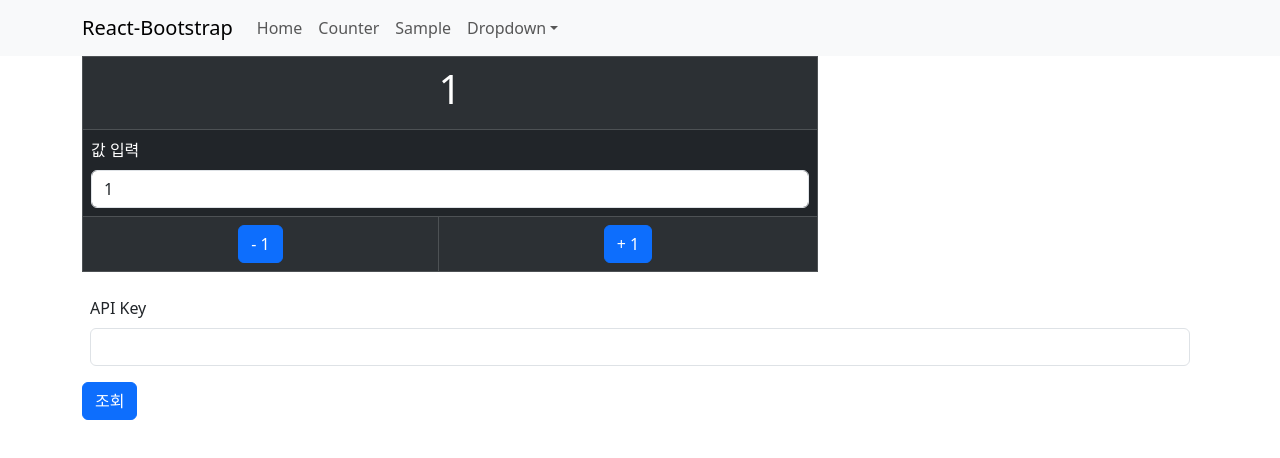
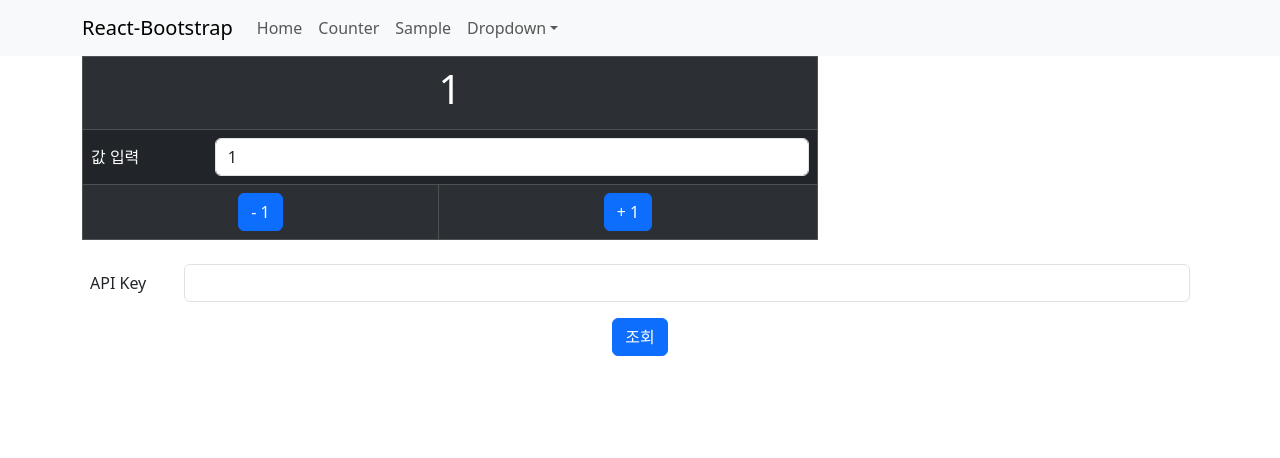
Before and after one commit to leeyomyeon/sample-project, a React (Create React App) app: page /counter in a window 1280 px wide. Shown: the top 458 px of the page. Built offline with nearby package versions, Linux system fonts and the light colour scheme.

Commit message:
dynamic formInput 추가

```diff
--- a/src/pages/components/FormInput.js
+++ b/src/pages/components/FormInput.js
@@ -1,15 +1,33 @@
 import React from 'react';
-import { FormGroup, FormLabel, FormControl } from 'react-bootstrap';
+import { FormGroup, FormLabel, FormControl, Row, Col } from 'react-bootstrap';
 
-const FormInput = ({id, label, register, ...props}) => {
-
+const FormInput = ({id, label, register, horizontal = false, labelSize = 2, ...props}) => {
     return (
-        <FormGroup controlId={id}>
-            <FormLabel>
-                {label}
-            </FormLabel>
-            <FormControl {...register(id)} {...props} />
-        </FormGroup>
+        <>
+            {/*
+                FormGroup controlId = HTML에서 Element의 ID임
+                FormControl register를 등록해두면
+                useForm에 의해 값을 가져올 수 있음.
+            */}
+            {
+                horizontal ? (
+                    <FormGroup controlId={`formInput${id}`} as={Row} >
+                        <FormLabel column sm={labelSize}>
+                        {label /* 제목 */}
+                        </FormLabel>
+                        <Col>
+                            <FormControl {...register(id)} {...props} />
+                        </Col>
+                    </FormGroup>
+            ) : (
+                <FormGroup controlId={`formInput${id}`}>
+                    <FormLabel>
+                        {label}
+                    </FormLabel>
+                    <FormControl {...register(id)} {...props} />
+                </FormGroup>
+            )}
+        </>
     )
 };
 
--- a/src/pages/test1/counter/container/CounterApiGrid.js
+++ b/src/pages/test1/counter/container/CounterApiGrid.js
@@ -35,11 +35,13 @@ const CounterApiGrid = () => {
                     <FormInput
                         id="apiKey"
                         label="API Key"
+                        horizontal={true}
+                        labelSize={1}
                         register={register}
                     />
                 </Form>
             </div>
-            <div>
+            <div align='center'>
                 <Button onClick={onSubmit}>
                     조회
                 </Button>
--- a/src/pages/test1/counter/container/CounterGrid.js
+++ b/src/pages/test1/counter/container/CounterGrid.js
@@ -51,6 +51,7 @@ const CounterGrid = () => {
                                 id="addNum"
                                 label="값 입력"
                                 register={register}
+                                horizontal={true}
                                 onChange={(e) => setFieldNum(e.target.value)}
                             />
                         </td>
```
